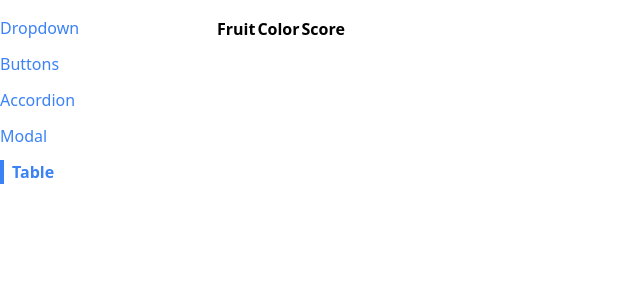
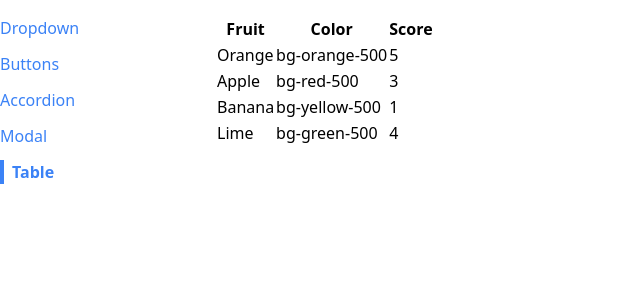
Before and after one commit to uzaircode/comps, a React (Create React App) app: page /table in a window 1280 px wide. Shown: the top 300 px of the page, without its empty margins (0-640 px from the left). Built offline with nearby package versions, Linux system fonts and the light colour scheme.

Commit message:
Building the rows

```diff
--- a/src/components/Table.js
+++ b/src/components/Table.js
@@ -1,4 +1,13 @@
 function Table({ data }) {
+  const renderedRows = data.map((fruit) => {
+    return (
+      <tr key={fruit.name}>
+        <td>{fruit.name}</td>
+        <td>{fruit.color}</td>
+        <td>{fruit.score}</td>
+      </tr>
+    );
+  });
   return (
     <table>
       <thead>
@@ -8,13 +17,7 @@ function Table({ data }) {
           <th>Score</th>
         </tr>
       </thead>
-      <tbody>
-        <tr>
-          <td></td>
-          <td></td>
-          <td></td>
-        </tr>
-      </tbody>
+      <tbody>{renderedRows}</tbody>
     </table>
   );
 }
```
